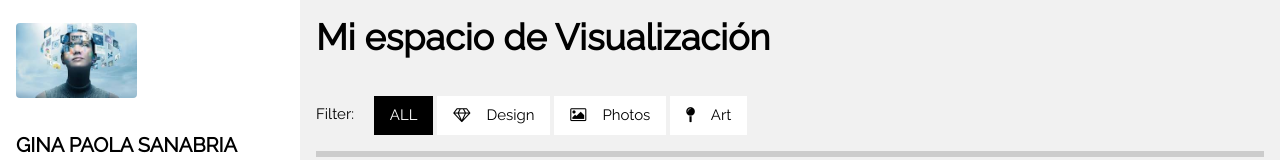
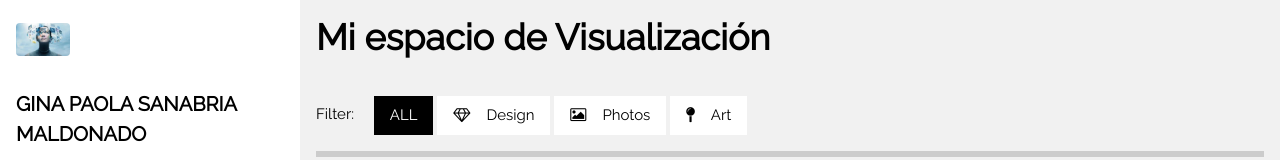
Before and after one commit to gsanabriam/gsanabriam.github.io, a plain HTML site: page index.html in a window 1280 px wide. Shown: the top 160 px of the page. Drawn offline with nearby package versions, Linux system fonts and the light colour scheme.

Commit message:
Update index.html

```diff
--- a/index.html
+++ b/index.html
@@ -17,7 +17,7 @@ body,h1,h2,h3,h4,h5,h6 {font-family: "Raleway", sans-serif}
     <a href="#" onclick="w3_close()" class="w3-hide-large w3-right w3-jumbo w3-padding w3-hover-grey" title="close menu">
       <i class="fa fa-remove"></i>
     </a>
-    <img src="https://raw.githubusercontent.com/gsanabriam/gsanabriam.github.io/master/Img/Img1.jpg" style="width:45%;" class="w3-round"><br><br>
+    <img src="https://raw.githubusercontent.com/gsanabriam/gsanabriam.github.io/master/Img/Img1.jpg" style="width:20%;" class="w3-round"><br><br>
     <h4><b>GINA PAOLA SANABRIA MALDONADO</b></h4>
     <p class="w3-text-grey">Ingeniera de sistemas</p>
   </div>
```
